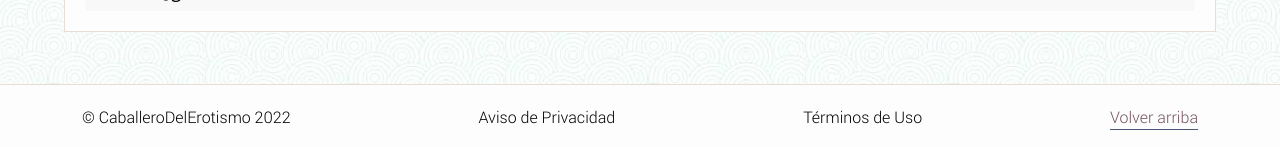
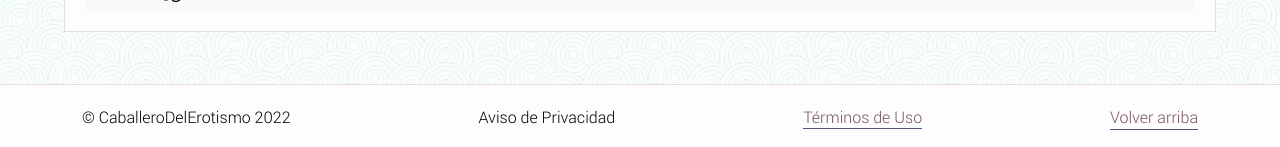
Before and after one commit to Caballerodeleros/-Caballerodeleros.github.io, a Jekyll site: the page built from archive/index.md, in a window 1280 px wide. Shown: the part 1190-1337 px from the top of the page. Built offline with Jekyll 4.4.1, drawn with Linux system fonts in a browser that asks for light colours.

Commit message:
Update footer.html

```diff
--- a/_includes/footer.html
+++ b/_includes/footer.html
@@ -2,7 +2,7 @@
     <div class="content">
         <span>&copy; CaballeroDelErotismo 2022</span>
         <span>Aviso de Privacidad</span>
-        <span>Términos de Uso</span>
+        <p style="text-align: left;"><a href="https://caballerodeleros.github.io/Terminosycondiciones/">Términos de Uso</a></p>
         <span class="backtotop">Volver arriba</span>
     </div>
 </footer>
```
